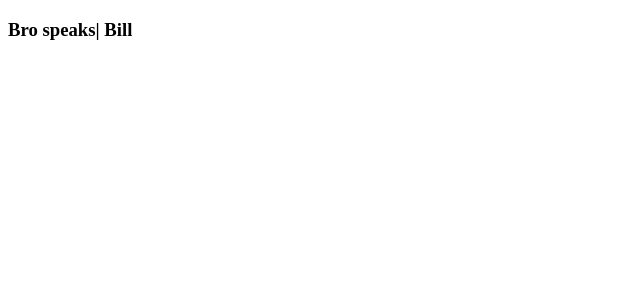
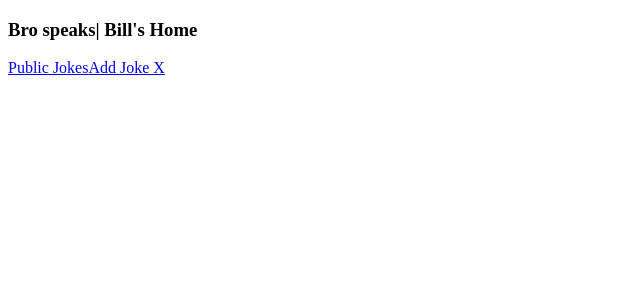
Before and after one commit to vajahath/bro-speaks-front, an Angular app: page /u in a window 1280 px wide. Shown: the top 300 px of the page, without its empty margins (0-640 px from the left). Built offline with nearby package versions, Linux system fonts and the light colour scheme.

Commit message:
tutorial-milestore 1 complete

```diff
--- a/src/app/public-jokes/public-jokes.component.html
+++ b/src/app/public-jokes/public-jokes.component.html
@@ -7,6 +7,7 @@
 <hr>
 <footer>
     <nav>
-        <a routerLink="/u/add-jokes">Add joke</a>
+        <a routerLink="/u">Dash</a>
+        <a routerLink="/u/add-jokes">Add joke X</a>
     </nav>
 </footer>
--- a/src/app/user-dash/user-dash.component.html
+++ b/src/app/user-dash/user-dash.component.html
@@ -1,5 +1,6 @@
 <nav>
     <h3>
-        <Strong>Bro speaks|</Strong> Bill</h3>
+        <Strong>Bro speaks|</Strong> Bill's Home</h3>
 </nav>
-<router-outlet></router-outlet>
+<a routerLink='/jokes'>Public Jokes</a>
+<a routerLink='add-jokes'>Add Joke X</a>
```
